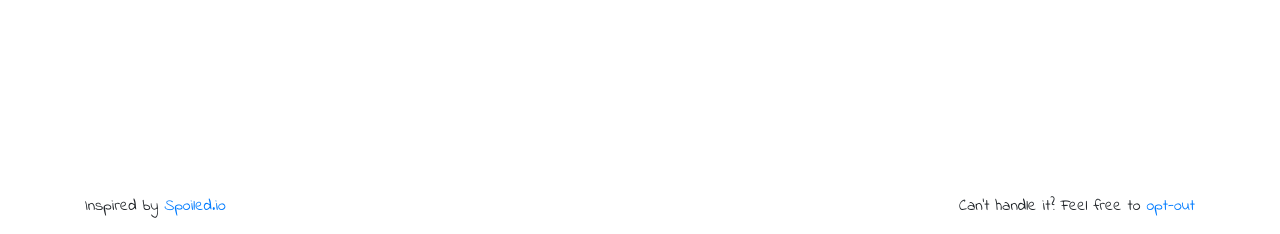
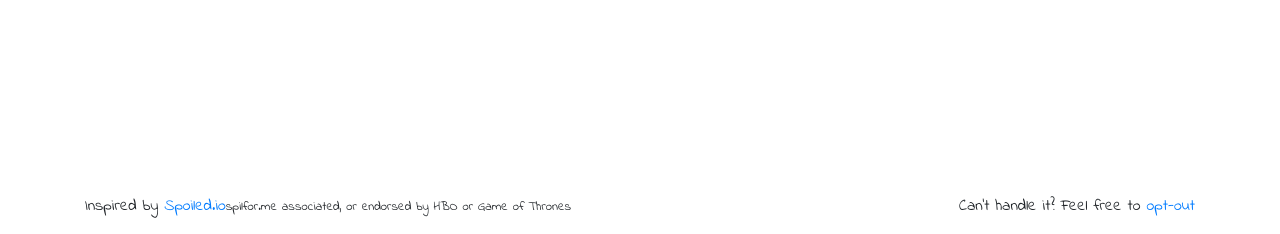
Before and after one commit to phillipahereza/Spoiler, a Django app: page / in a window 1280 px wide. Shown: the part 566-800 px from the top of the page. Run offline with Django 3.2, Linux system fonts and the light colour scheme; parts of the project's set-up code (start-up, migrations or seed data) failed here and were passed over; some libraries are stand-ins or nearby versions.

Commit message:
add disclaimer

```diff
--- a/spoiler/tv_spoiler/templates/base.html
+++ b/spoiler/tv_spoiler/templates/base.html
@@ -44,8 +44,7 @@
     <div class="float-right">
       <p>Can't handle it? Feel free to <a href="/opt-out">opt-out</a></p>
     </div>
-
-
+      <small>spilfor.me associated, or endorsed by HBO or Game of Thrones</small>
     </div>
   </footer>
 
```
